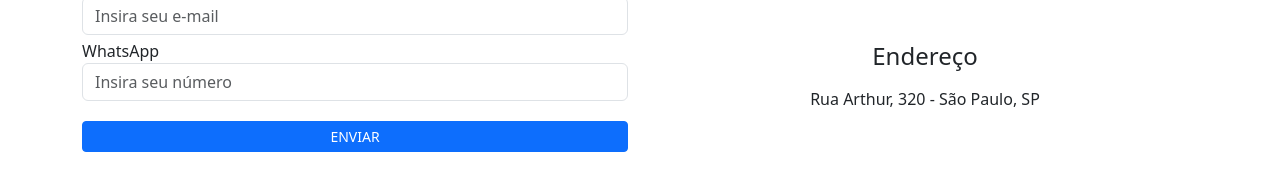
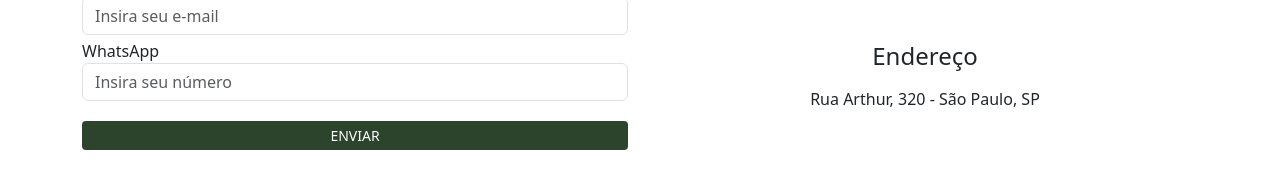
Before and after one commit to Luqetaa/Eco-Trend-FrontEnd, a plain HTML site: page index.html in a window 1280 px wide. Shown: the part 1942-2132 px from the top of the page. Drawn offline with nearby package versions, Linux system fonts and the light colour scheme.

Commit message:
Novo estilo botão formulário

```diff
--- a/style.css
+++ b/style.css
@@ -172,3 +172,12 @@ header .container button box-icon {
 #social li {
     list-style: none;
 }
+
+form .form-button {
+    background-color: var(--complemtary-color);
+    border: var(--complemtary-color);
+}
+
+form .form-button:hover {
+    background-color: green;
+}
```
Also changed, not shown: 1 other file.
